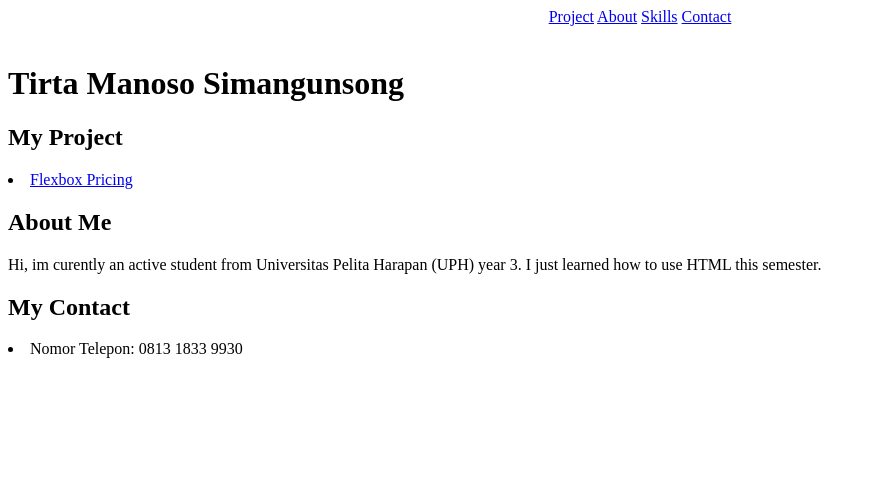
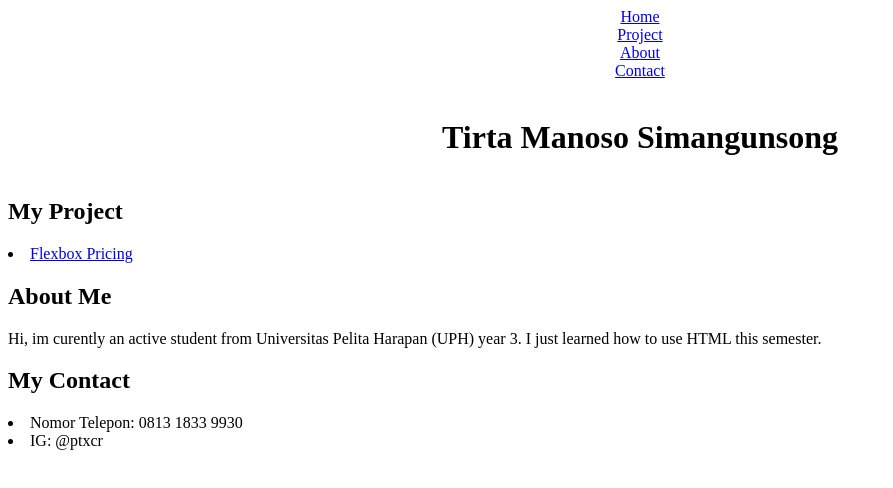
Before and after one commit to TirtaSimangunsong/Portofolio, a plain HTML site: page index.html in a window 1280 px wide. Shown: the whole page, without its empty margins (0-893 px from the left). Drawn offline with Linux system fonts and the light colour scheme.

Commit message:
add style

```diff
--- a/index.html
+++ b/index.html
@@ -4,13 +4,24 @@
     <meta charset="UTF-8">
     <meta name="viewport" content="width=device-width, initial-scale=1.0">
     <title>Portofolio</title>
+    <link rel="stylesheet" href="style.css">
+
 </head>
 <body>
-    <div style="text-align: center;" id="topBar">
-        <a href="#Project">Project</a>
-        <a href="#About">About</a>
-        <a href="#Skills">Skills</a>
-        <a href="#Contact">Contact</a>
+    <div class="NavBar">
+        <div class="Home">
+            <a href="#Home">Home</a>
+        </div>
+        <div class="Project">
+            <a href="#Project">Project</a>
+        </div>
+        <div class="About">
+            <a href="#About">About</a>
+        </div>
+        <div class="Contact">
+            <a href="#Contact">Contact</a>
+        </div>
+
     </div>
     <br>
 
@@ -34,6 +45,7 @@
         My Contact</h2>
         <p>
             <li> Nomor Telepon: 0813 1833 9930</li>
+            <li> IG: @ptxcr</li>
         </p>
 </body>
 </html>
--- a/style.css
+++ b/style.css
@@ -1,7 +1,22 @@
+*{
+
+}
+
+
 .Judul{
+    display: flex;
+    justify-content: center;
+    align-items: center;
+}
+
+.NavBar{
     text-align: center;
 }
 
-h2{
+.About{
 
 }
+
+.Contact{
+
+}
```
